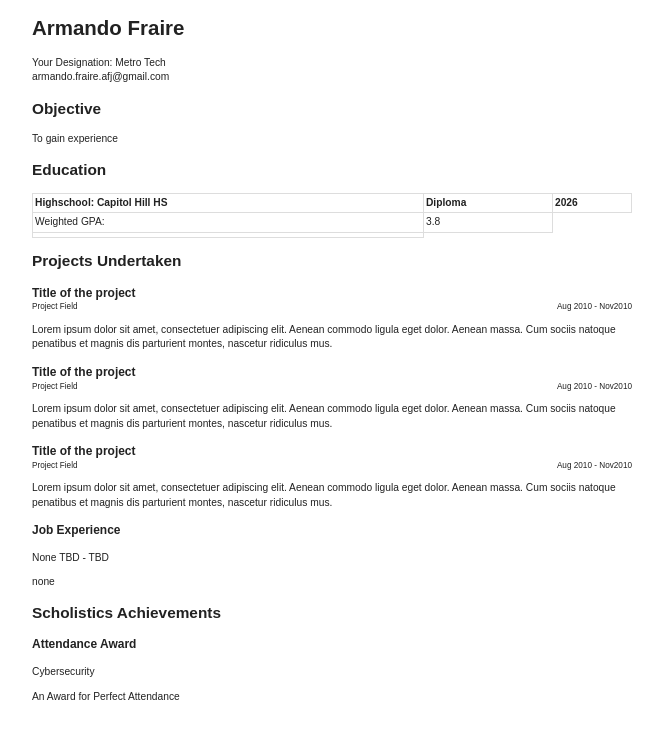
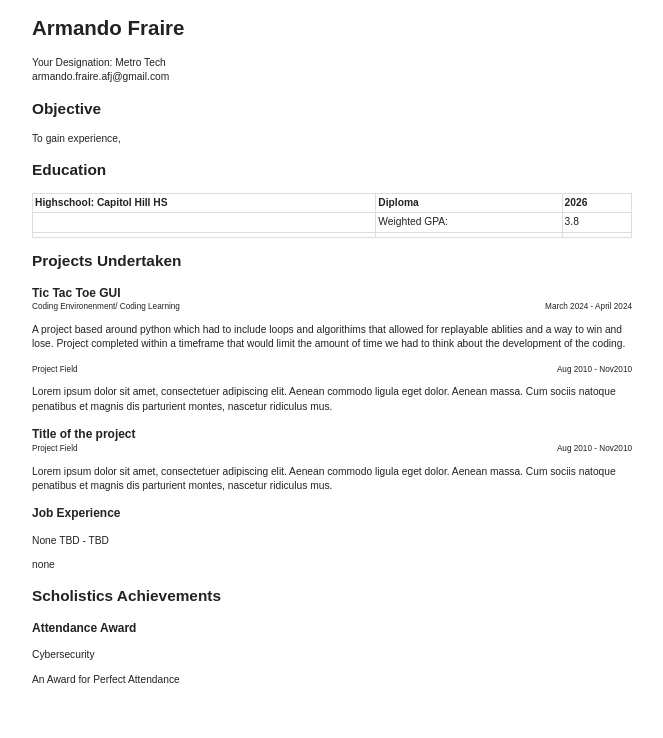
Before and after one commit to arm-mt/arm-mt.github.io, a plain HTML site: page index.html in a window 1280 px wide. Shown: the whole page, without its empty margins (308-971 px from the left). Drawn offline with Linux system fonts and the light colour scheme.

Commit message:
goated projects

```diff
--- a/index.html
+++ b/index.html
@@ -32,7 +32,7 @@
 			<h2 class="title">Objective</h2>
 			<div class="description">
 				<p>
-					To gain experience
+					To gain experience,
 				</p>
 			</div> <!-- end description -->
 		</section>
@@ -51,12 +51,15 @@
 
 					<!-- edit this/ row-wise-->
 					<tr>
+						<td>
 						<td>Weighted GPA: </td>
 						<td>3.8</td>
 
 					</tr>
 
 					<tr> <!-- row2 -->
+						<td></td>
+						<td></td>
 						<td></td>
 					</tr>
 
@@ -72,16 +75,16 @@
 
 				<!-- Project 1 -->
 				<section class="project">
-					<h3 class="title">Title of the project</h3>
+					<h3 class="title">Tic Tac Toe GUI</h3>
 					<div class="meta">
-						<span class="field">Project Field</span> <span class="date">Aug 2010 - Nov2010</span>
+						<span class="field">Coding Environenment/ Coding Learning</span> <span class="date"> March 2024 - April 2024</span>
 					</div>
-					<p class="description"> Lorem ipsum dolor sit amet, consectetuer adipiscing elit. Aenean commodo ligula eget dolor. Aenean massa. Cum sociis natoque penatibus et magnis dis parturient montes, nascetur ridiculus mus. </p>
+					<p class="description"> A project based around python which had to include loops and algorithims that allowed for replayable ablities and a way to win and lose. Project completed within a timeframe that would limit the amount of time we had to think about the development of the coding. </p>
 				</section> <!-- end project description -->
 
 				<!-- project 2 -->
 				<section class="project">
-					<h3 class="title">Title of the project</h3>
+					<h3 class="title"></h3>
 					<div class="meta">
 						<span class="field">Project Field</span> <span class="date">Aug 2010 - Nov2010</span>
 					</div>
```
